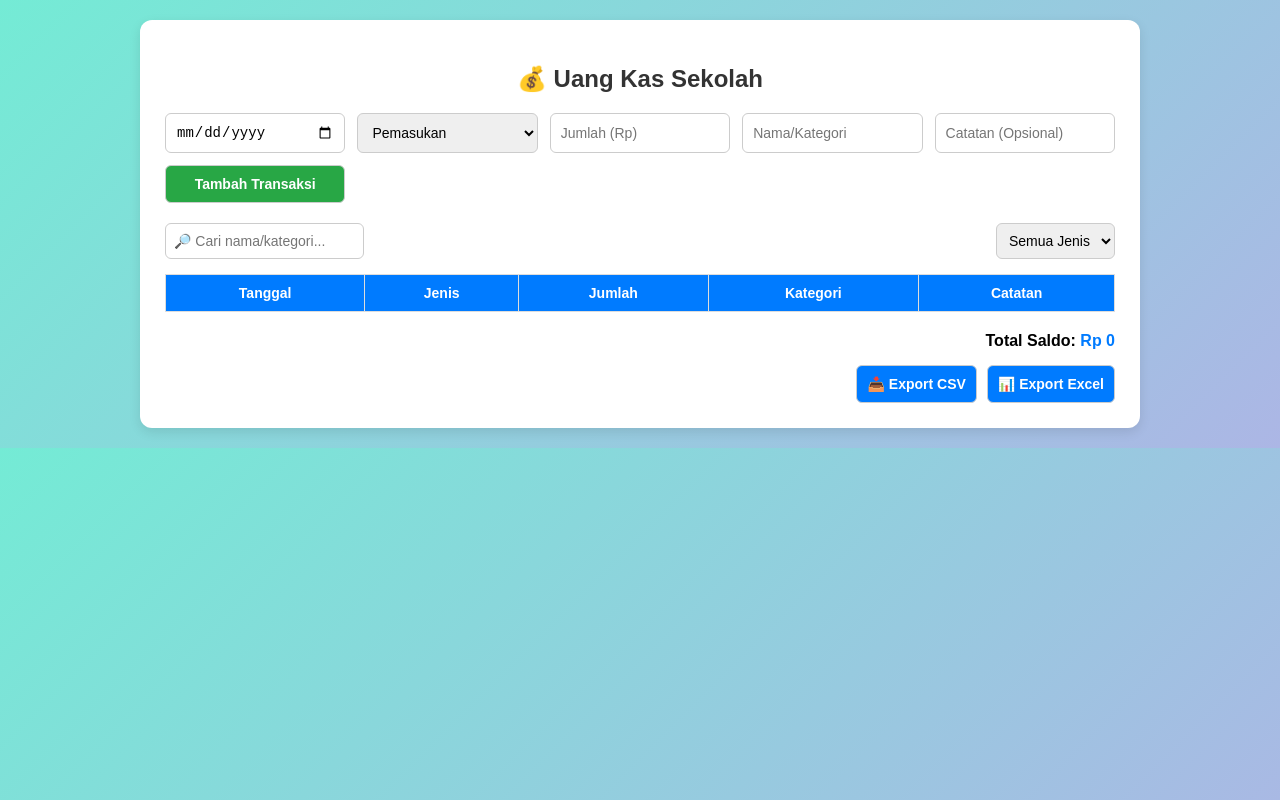
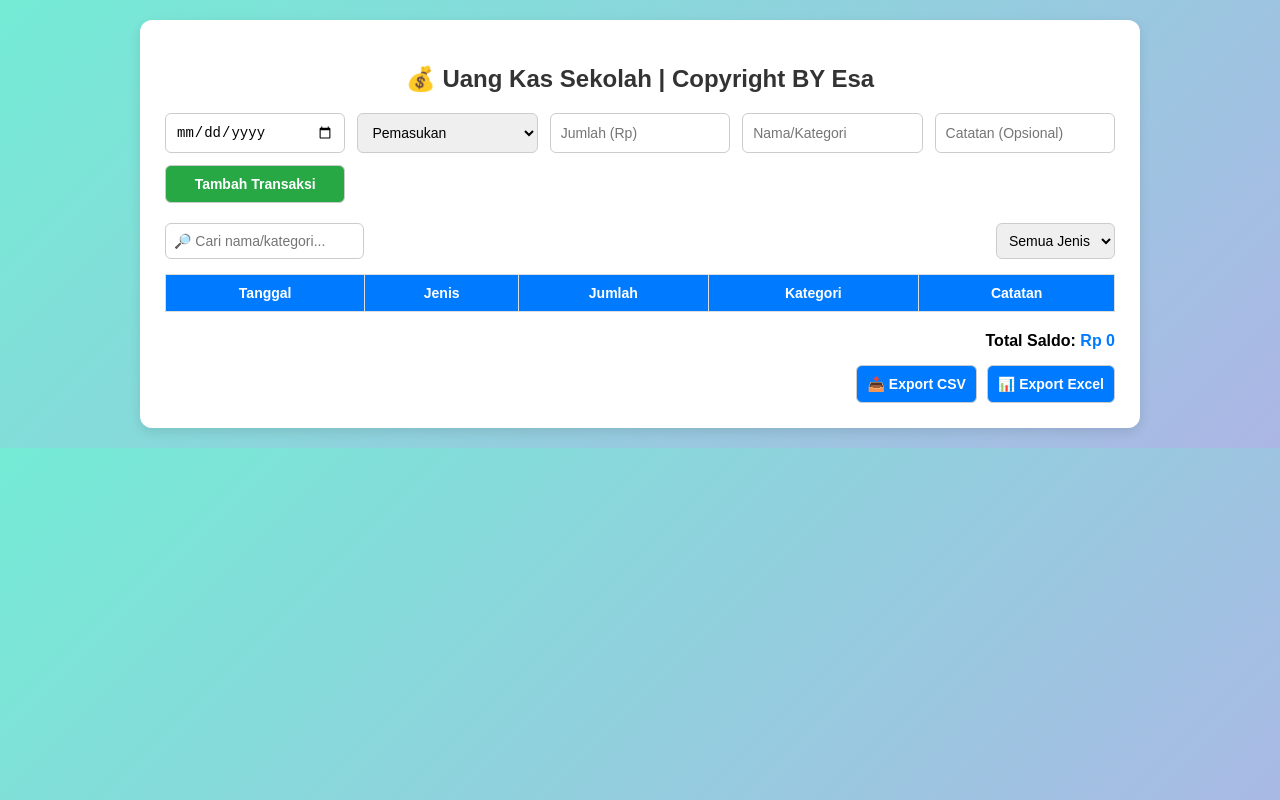
Before and after one commit to saaawan3/kasku-dkv, a plain HTML site: page index.html in a window 1280 px wide. Drawn offline with Linux system fonts and the light colour scheme; no server answers.

Commit message:
Update index.html

```diff
--- a/index.html
+++ b/index.html
@@ -88,7 +88,7 @@
 </head>
 <body>
   <div class="container">
-    <h2>💰 Uang Kas Sekolah</h2>
+    <h2>💰 Uang Kas Sekolah | Copyright BY Esa</h2>
 
     <!-- Form Input -->
     <form id="transactionForm">
```
